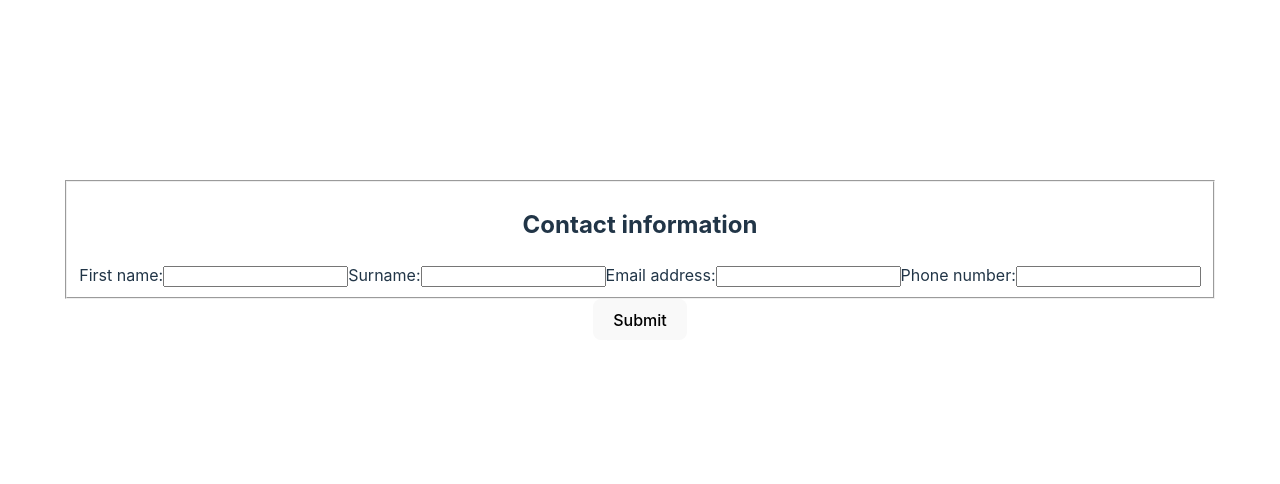
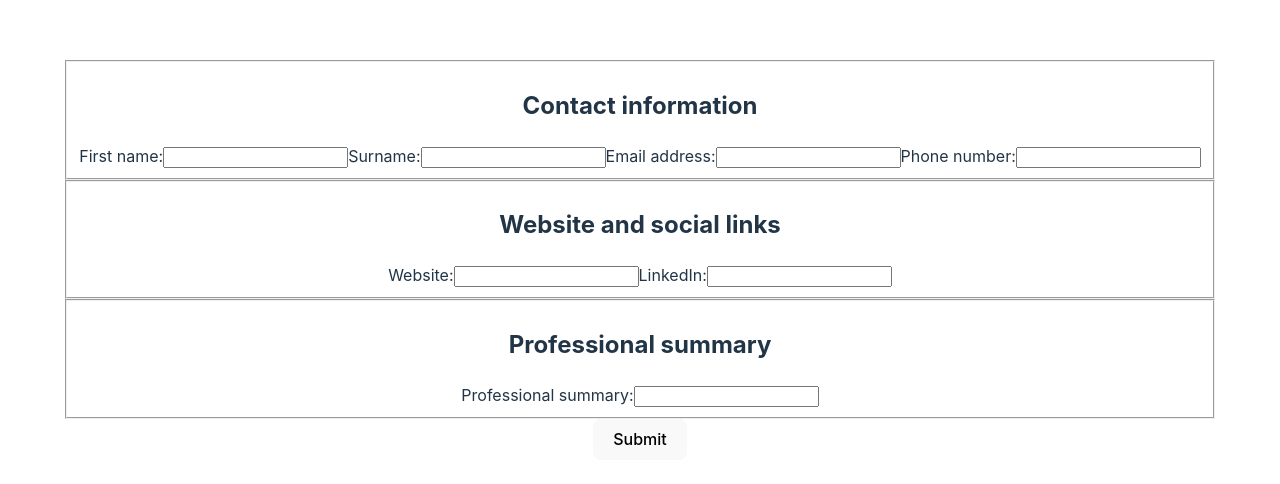
Before and after one commit to CJohnston079/odin-cv-builder, a React (Vite) app: page / in a window 1280 px wide. Shown: the part 140-624 px from the top of the page. Built offline with nearby package versions, Linux system fonts and the light colour scheme.

Commit message:
feat: add website, social links and professional summary fieldsets

```diff
--- a/src/App.jsx
+++ b/src/App.jsx
@@ -24,6 +24,24 @@ function App() {
 						<input name="phone-number" />
 					</label>
 				</fieldset>
+				<fieldset>
+					<h2>Website and social links</h2>
+					<label>
+						Website:
+						<input name="website" />
+					</label>
+					<label>
+						LinkedIn:
+						<input name="linkedin" />
+					</label>
+				</fieldset>
+				<fieldset>
+					<h2>Professional summary</h2>
+					<label>
+						Professional summary:
+						<input name="summary" />
+					</label>
+				</fieldset>
 				<button>Submit</button>
 			</form>
 		</section>
```
